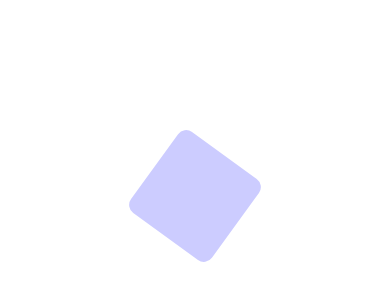
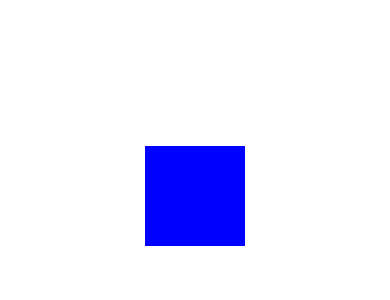
Before and after one commit to antoniovuono/react-native-reanimated-studies, a React Native app: screen / in a window 390 px wide. Shown: the part 226-526 px from the top of the page. Built offline with nearby package versions, Linux system fonts and the light colour scheme.

Commit message:
secondary screen created

```diff
--- a/App.tsx
+++ b/App.tsx
@@ -1,7 +1,8 @@
 import React from "react";
 
 import { Primary } from "./src/Screens/Primary";
+import { Secondary } from "./src/Screens/Secondary";
 
 export default function App() {
-    return <Primary />;
+    return <Secondary />;
 }
--- a/src/Screens/Primary/index.tsx
+++ b/src/Screens/Primary/index.tsx
@@ -32,8 +32,8 @@ export const Primary = () => {
     }, []);
 
     useEffect(() => {
-        progress.value = withRepeat(withSpring(0.2), 3, true);
-        scale.value = withRepeat(withSpring(1), 3, true);
+        progress.value = withRepeat(withSpring(0.2), -1, true);
+        scale.value = withRepeat(withSpring(1), -1, true);
     }, []);
 
     return (
--- /dev/null
+++ b/src/Screens/Secondary/index.tsx
@@ -0,0 +1,11 @@
+import React from "react";
+
+import { Box, Container } from "./styles";
+
+export const Secondary = () => {
+    return (
+        <Container>
+            <Box />
+        </Container>
+    );
+};
--- /dev/null
+++ b/src/Screens/Secondary/styles.ts
@@ -0,0 +1,13 @@
+import styled from "styled-components/native";
+
+export const Container = styled.View`
+    flex: 1;
+    justify-content: center;
+    align-items: center;
+`;
+
+export const Box = styled.View`
+    width: 100px;
+    height: 100px;
+    background-color: blue;
+`;
```
